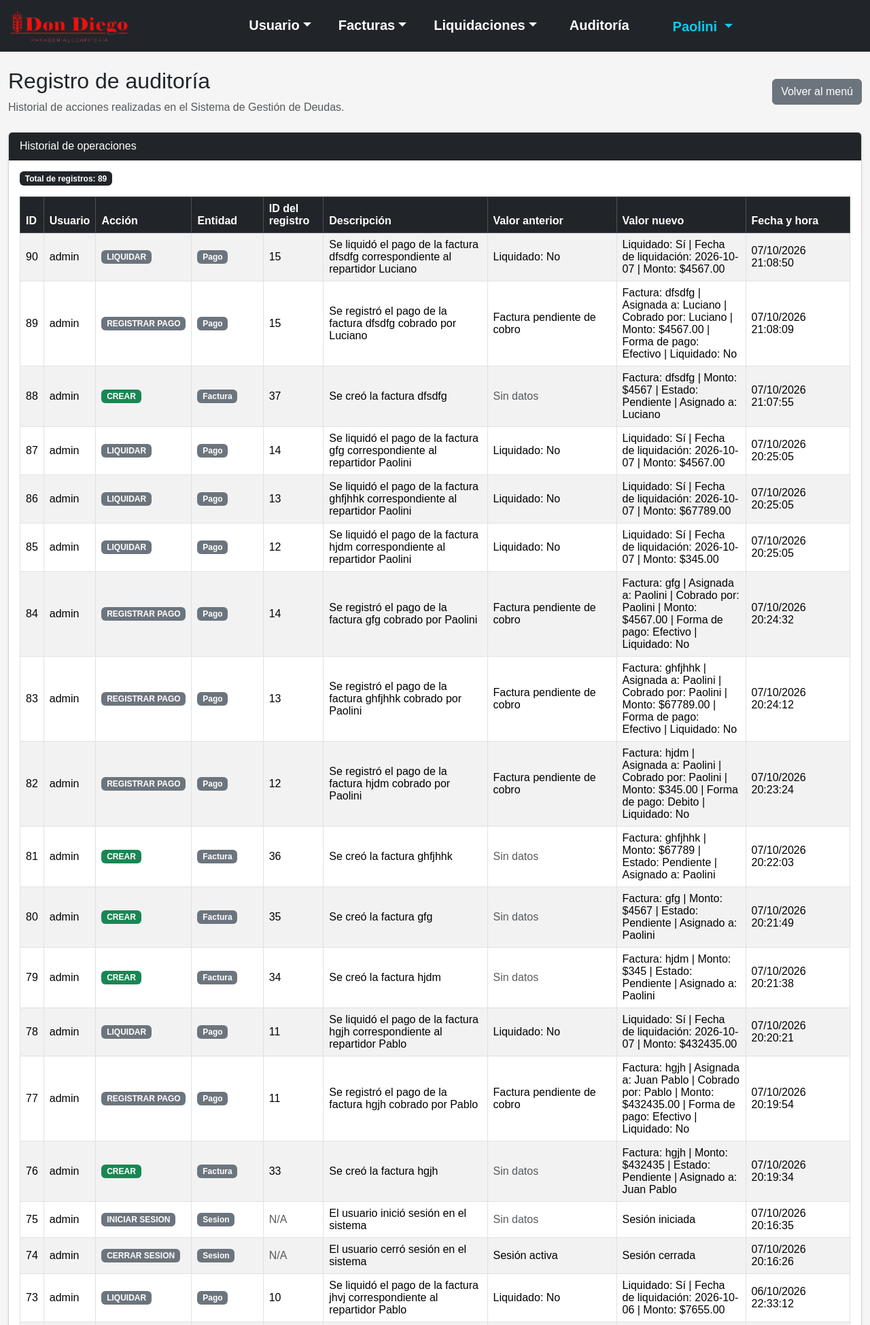
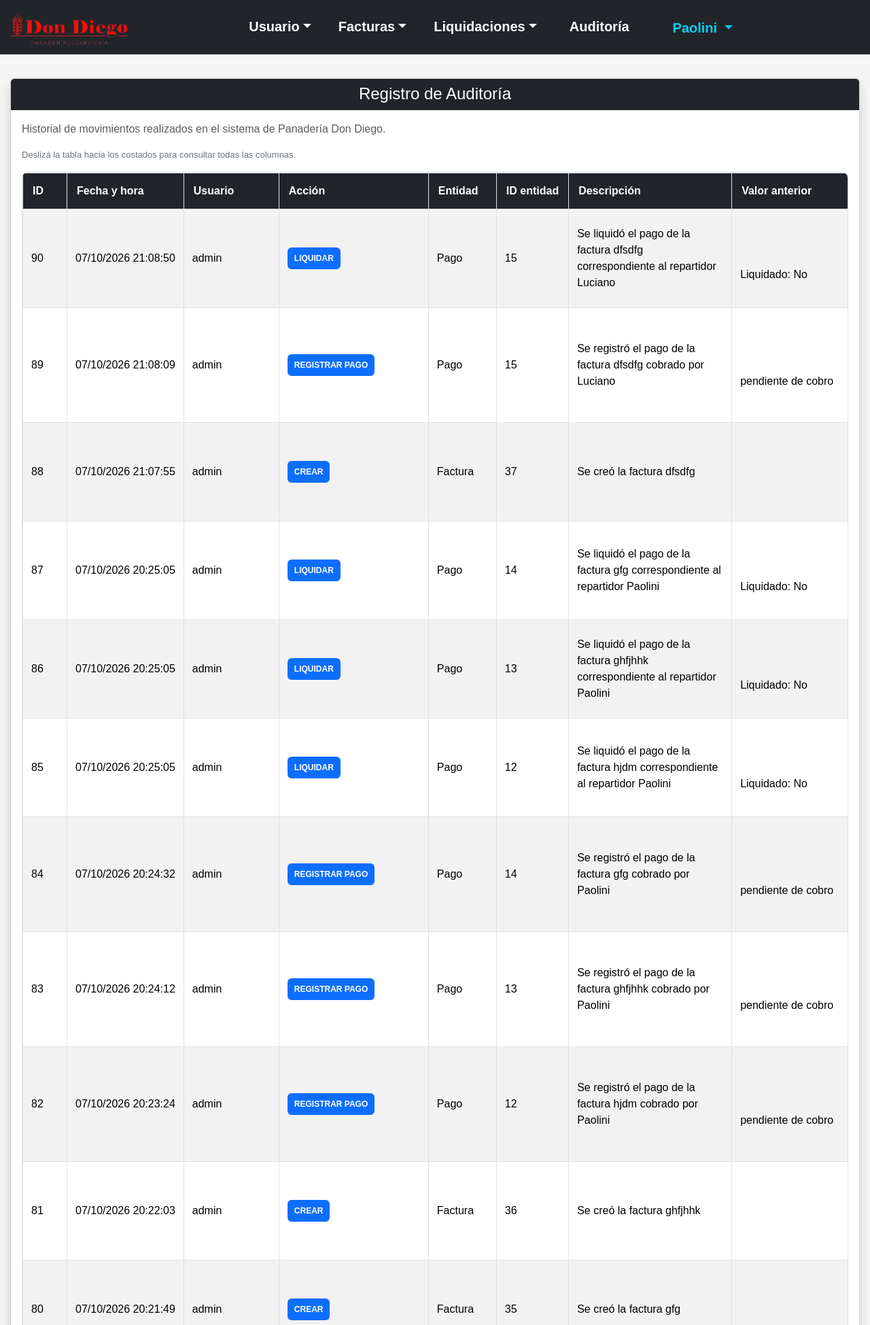
Before and after one commit to paolinialvaro20/Proyecto-Final, a PHP site: page /Panaderia-v2/listar_auditoria.php in a window 1280 px wide. Shown: the top 1949 px of the page at 68% size. Run offline with PHP 8.4, Linux system fonts and the light colour scheme; a user stored in the database is signed in; data comes from the database, SQL or seed files in the repository; some libraries are stand-ins or nearby versions.

Commit message:
Add files via upload

```diff
--- a/Panaderia-v2/listar_auditoria.php
+++ b/Panaderia-v2/listar_auditoria.php
@@ -1,54 +1,48 @@
+
 <?php
 session_start();
+
 require_once "conexion.php";
 
-// =====================================================
-// VERIFICAR QUE HAYA UN USUARIO LOGUEADO
-// =====================================================
+// VERIFICAR SESIÓN
 if (!isset($_SESSION["id_usuario"])) {
     header("Location: login.php");
     exit;
 }
 
-require_once "menu.php";
 $error = "";
-$auditorias = [];
+$movimientos = [];
 
-// =====================================================
-// OBTENER LOS REGISTROS DE AUDITORÍA
-// =====================================================
 try {
+
+    // CONSULTAR MOVIMIENTOS DE AUDITORÍA
     $sql = "
         SELECT
             a.id,
-            a.id_usuario,
+            a.fecha_hora,
             u.usuario,
             a.accion,
             a.entidad,
             a.id_entidad,
             a.descripcion,
             a.valor_anterior,
-            a.valor_nuevo,
-            a.fecha_hora
+            a.valor_nuevo
         FROM auditoria a
-        INNER JOIN usuario u ON a.id_usuario = u.id
+        LEFT JOIN usuario u
+            ON u.id = a.id_usuario
         ORDER BY a.fecha_hora DESC, a.id DESC
     ";
 
-    $stmt = $conexion->prepare($sql);
-    $stmt->execute();
-
-    $auditorias = $stmt->fetchAll(PDO::FETCH_ASSOC);
+    $stmt = $conexion->query($sql);
+    $movimientos = $stmt->fetchAll(PDO::FETCH_ASSOC);
 
 } catch (PDOException $e) {
-    $error = "No se pudieron cargar los registros de auditoría.";
+
+    $error = "No se pudieron cargar los movimientos de auditoría.";
 }
 
-// =====================================================
-// FUNCIONES PARA MOSTRAR LOS DATOS DE FORMA SEGURA
-// =====================================================
-
-function escapar($valor) {
+// PROTEGER TEXTOS
+function esc($valor) {
     return htmlspecialchars(
         (string)($valor ?? ""),
         ENT_QUOTES,
@@ -56,263 +50,234 @@ function escapar($valor) {
     );
 }
 
-function mostrarValor($valor) {
-    if ($valor === null || $valor === "") {
-        return '<span class="text-muted">Sin datos</span>';
+// FORMATEAR FECHA
+function fechaAuditoria($fecha) {
+    if (empty($fecha)) {
+        return "";
     }
 
-    return escapar($valor);
-}
-
-// =====================================================
-// COLORES SEGÚN LA ACCIÓN REALIZADA
-// =====================================================
-
-function colorAccion($accion) {
-    switch (strtolower($accion)) {
-        case "crear":
-        case "insertar":
-            return "success";
-
-        case "editar":
-        case "actualizar":
-        case "modificar":
-            return "warning";
-
-        case "eliminar":
-        case "borrar":
-            return "danger";
-
-        case "cambiar_estado":
-        case "cambiar estado":
-            return "primary";
-
-        case "login":
-        case "iniciar_sesion":
-            return "info";
-
-        default:
-            return "secondary";
+    try {
+        return (new DateTime($fecha))->format("d/m/Y H:i:s");
+    } catch (Exception $e) {
+        return $fecha;
     }
 }
 ?>
 
 <!DOCTYPE html>
 <html lang="es">
+
 <head>
     <meta charset="UTF-8">
 
     <meta name="viewport"
-          content="width=device-width, initial-scale=1.0">
+          content="width=device-width, initial-scale=1">
 
-    <title>Auditoría</title>
-    <!-- Bootstrap -->
-    <link rel="stylesheet" href="css/bootstrap-5.3.8/css/bootstrap.min.css">
-    <!-- Bootstrap Icons -->
-    <link rel="stylesheet" href="imagenes/bootstrap-icons-1.13.1/bootstrap-icons.min.css">
-    <!-- Estilos propios -->
-    <link rel="stylesheet" href="css/estilo.css">
+    <title>Auditoría - Panadería Don Diego</title>
 
+    <link rel="stylesheet"
+          href="css/bootstrap-5.3.8/css/bootstrap.min.css">
+
+    <link rel="stylesheet"
+          href="imagenes/bootstrap-icons-1.13.1/bootstrap-icons.min.css">
+
+    <link rel="stylesheet"
+          href="css/estilo.css">
+
+    <style>
+        .auditoria-contenedor {
+            max-width: 1400px;
+            margin: 35px auto;
+            padding: 0 15px;
+        }
+
+        .auditoria-tabla {
+            overflow-x: auto;
+            width: 100%;
+            border: 1px solid #dee2e6;
+            border-radius: 8px;
+        }
+
+        .auditoria-tabla table {
+            min-width: 1450px;
+            margin-bottom: 0;
+        }
+
+        .auditoria-tabla th {
+            background-color: #212529;
+            color: white;
+            padding: 14px;
+            white-space: nowrap;
+            vertical-align: middle;
+        }
+
+        .auditoria-tabla td {
+            padding: 12px;
+            vertical-align: middle;
+            white-space: normal;
+            overflow-wrap: anywhere;
+        }
+
+        .columna-id {
+            min-width: 65px;
+        }
+
+        .columna-fecha {
+            min-width: 155px;
+            white-space: nowrap !important;
+        }
+
+        .columna-usuario {
+            min-width: 140px;
+        }
+
+        .columna-accion {
+            min-width: 220px;
+        }
+
+        .columna-entidad {
+            min-width: 100px;
+        }
+
+        .columna-descripcion {
+            min-width: 240px;
+        }
+
+        .columna-valor {
+            min-width: 260px;
+            max-width: 380px;
+            white-space: pre-wrap !important;
+        }
+
+        .etiqueta-accion {
+            display: inline-block;
+            background: #0d6efd;
+            color: white;
+            padding: 7px 10px;
+            border-radius: 6px;
+            font-size: 12px;
+            font-weight: 600;
+            white-space: normal;
+        }
+
+        .texto-ayuda {
+            font-size: 13px;
+            color: #6c757d;
+        }
+    </style>
 </head>
 
 <body>
 
-<div class="container-fluid mt-4">
+<?php require_once "menu.php"; ?>
 
-    <!-- ENCABEZADO -->
+<div class="auditoria-contenedor">
 
-    <div class="d-flex justify-content-between
-                align-items-center flex-wrap gap-2 mb-4">
+    <div class="card shadow">
 
-        <div>
-            <h2>
+        <div class="card-header bg-dark text-white text-center">
+
+            <h4 class="mb-0">
                 <i class="bi bi-journal-text"></i>
-                Registro de auditoría
-            </h2>
+                Registro de Auditoría
+            </h4>
 
-            <p class="text-muted mb-0">
-                Historial de acciones realizadas en el
-                Sistema de Gestión de Deudas.
-            </p>
         </div>
 
-        <div>
-            <a href="facturas.php" class="btn btn-secondary">
-                <i class="bi bi-arrow-left"></i>
-                Volver al menú
-            </a>
-        </div>
+        <div class="card-body">
 
-    </div>
+            <p class="text-muted">
+                Historial de movimientos realizados
+                en el sistema de Panadería Don Diego.
+            </p>
 
-    <!-- MENSAJE DE ERROR -->
+            <?php if ($error): ?>
 
-    <?php if ($error !== ""): ?>
-
-        <div class="alert alert-danger">
-            <i class="bi bi-exclamation-triangle"></i>
-            <?= escapar($error) ?>
-        </div>
-
-    <?php else: ?>
-
-        <!-- TABLA DE AUDITORÍA -->
-
-        <div class="card shadow-sm">
-
-            <div class="card-header bg-dark text-white">
-                <i class="bi bi-clock-history"></i>
-                Historial de operaciones
-            </div>
-
-            <div class="card-body">
-
-                <div class="mb-3">
-                    <span class="badge bg-dark">
-                        Total de registros:
-                        <?= count($auditorias) ?>
-                    </span>
+                <div class="alert alert-danger">
+                    <?= esc($error) ?>
                 </div>
 
-                <div class="table-responsive">
+            <?php elseif (empty($movimientos)): ?>
 
-                    <table class="table table-striped
-                                  table-hover table-bordered
-                                  align-middle">
+                <div class="alert alert-info">
+                    Todavía no hay movimientos registrados.
+                </div>
 
-                        <thead class="table-dark">
+            <?php else: ?>
+
+                <p class="texto-ayuda">
+                    <i class="bi bi-arrows"></i>
+                    Deslizá la tabla hacia los costados
+                    para consultar todas las columnas.
+                </p>
+
+                <div class="auditoria-tabla">
+
+                    <table class="table table-bordered table-striped table-hover align-middle">
+
+                        <thead>
 
                             <tr>
-                                <th>ID</th>
-                                <th>Usuario</th>
-                                <th>Acción</th>
-                                <th>Entidad</th>
-                                <th>ID del registro</th>
-                                <th>Descripción</th>
-                                <th>Valor anterior</th>
-                                <th>Valor nuevo</th>
-                                <th>Fecha y hora</th>
+                                <th class="columna-id">ID</th>
+                                <th class="columna-fecha">Fecha y hora</th>
+                                <th class="columna-usuario">Usuario</th>
+                                <th class="columna-accion">Acción</th>
+                                <th class="columna-entidad">Entidad</th>
+                                <th class="columna-id">ID entidad</th>
+                                <th class="columna-descripcion">Descripción</th>
+                                <th class="columna-valor">Valor anterior</th>
+                                <th class="columna-valor">Valor nuevo</th>
                             </tr>
 
                         </thead>
 
                         <tbody>
 
-                        <?php if (count($auditorias) > 0): ?>
-
-                            <?php foreach ($auditorias as $fila): ?>
+                            <?php foreach ($movimientos as $m): ?>
 
                                 <tr>
 
-                                    <!-- ID DE AUDITORÍA -->
+                                    <td>
+                                        <?= esc($m["id"]) ?>
+                                    </td>
+
+                                    <td class="columna-fecha">
+                                        <?= esc(fechaAuditoria($m["fecha_hora"])) ?>
+                                    </td>
 
                                     <td>
-                                        <?= escapar($fila["id"]) ?>
+                                        <?= esc($m["usuario"] ?? "Sin usuario") ?>
                                     </td>
 
-                                    <!-- USUARIO -->
-
                                     <td>
-                                        <i class="bi bi-person-circle"></i>
-
-                                        <?= escapar(
-                                            $fila["usuario"]
-                                            ?? ("Usuario #" . $fila["id_usuario"])
-                                        ) ?>
-                                    </td>
-
-                                    <!-- ACCIÓN -->
-
-                                    <td>
-                                        <span class="badge bg-<?= colorAccion(
-                                            $fila["accion"]
-                                        ) ?>">
-                                            <?= escapar($fila["accion"]) ?>
+                                        <span class="etiqueta-accion">
+                                            <?= esc($m["accion"]) ?>
                                         </span>
                                     </td>
 
-                                    <!-- ENTIDAD -->
+                                    <td>
+                                        <?= esc($m["entidad"]) ?>
+                                    </td>
 
                                     <td>
-                                        <span class="badge bg-secondary">
-                                            <?= escapar($fila["entidad"]) ?>
-                                        </span>
+                                        <?= esc($m["id_entidad"]) ?>
                                     </td>
 
-                                    <!-- ID DE LA ENTIDAD -->
-
                                     <td>
-                                        <?= $fila["id_entidad"] !== null
-                                            ? escapar($fila["id_entidad"])
-                                            : '<span class="text-muted">N/A</span>' ?>
+                                        <?= esc($m["descripcion"]) ?>
                                     </td>
 
-                                    <!-- DESCRIPCIÓN -->
-
-                                    <td>
-                                        <?= mostrarValor(
-                                            $fila["descripcion"]
-                                        ) ?>
+                                    <td class="columna-valor">
+                                        <?= esc($m["valor_anterior"]) ?>
                                     </td>
 
-                                    <!-- VALOR ANTERIOR -->
-
-                                    <td style="min-width: 160px;
-                                               max-width: 280px;
-                                               overflow-wrap: anywhere;">
-
-                                        <?= mostrarValor(
-                                            $fila["valor_anterior"]
-                                        ) ?>
-
-                                    </td>
-
-                                    <!-- VALOR NUEVO -->
-
-                                    <td style="min-width: 160px;
-                                               max-width: 280px;
-                                               overflow-wrap: anywhere;">
-
-                                        <?= mostrarValor(
-                                            $fila["valor_nuevo"]
-                                        ) ?>
-
-                                    </td>
-
-                                    <!-- FECHA Y HORA -->
-
-                                    <td style="min-width: 150px;">
-                                        <i class="bi bi-calendar-event"></i>
-
-                                        <?= escapar(
-                                            date(
-                                                "d/m/Y H:i:s",
-                                                strtotime($fila["fecha_hora"])
-                                            )
-                                        ) ?>
+                                    <td class="columna-valor">
+                                        <?= esc($m["valor_nuevo"]) ?>
                                     </td>
 
                                 </tr>
 
                             <?php endforeach; ?>
-
-                        <?php else: ?>
-
-                            <tr>
-                                <td colspan="9"
-                                    class="text-center text-muted py-4">
-
-                                    <i class="bi bi-inbox fs-3"></i>
-
-                                    <p class="mb-0">
-                                        No hay registros de auditoría
-                                        para mostrar.
-                                    </p>
-
-                                </td>
-                            </tr>
-
-                        <?php endif; ?>
 
                         </tbody>
 
@@ -320,16 +285,22 @@ function colorAccion($accion) {
 
                 </div>
 
-            </div>
+                <div class="mt-3 text-end">
+                    <strong>
+                        Total de movimientos:
+                        <?= count($movimientos) ?>
+                    </strong>
+                </div>
+
+            <?php endif; ?>
 
         </div>
 
-    <?php endif; ?>
+    </div>
 
 </div>
 
+<script src="js/bootstrap-5.3.8/js/bootstrap.bundle.min.js"></script>
 
-<!-- JavaScript de Bootstrap 5.3.8 -->
-<script src="js/bootstrap-5.3.8/js/bootstrap.bundle.min.js"></script>
 </body>
 </html>
```
